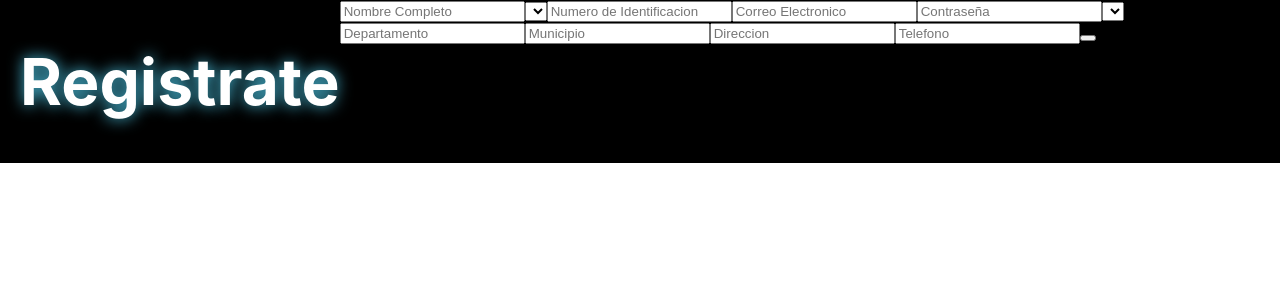
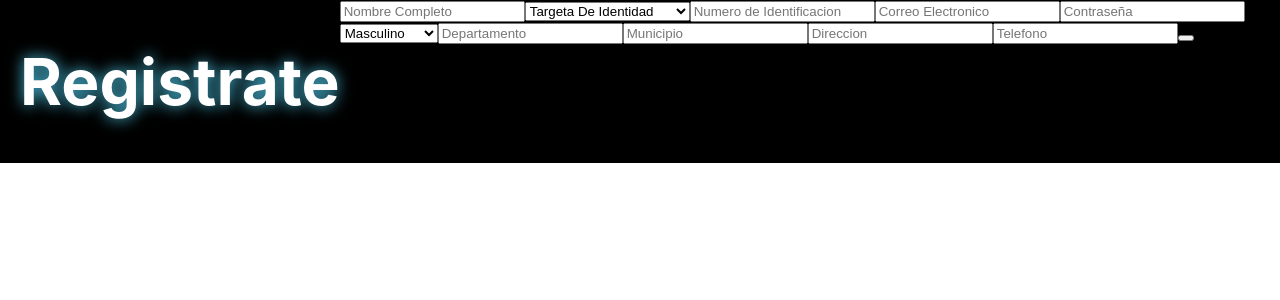
Before and after one commit to sebastianmiracastro/FullMarketProyectApi, a React (Create React App) app: page /Register in a window 1280 px wide. Shown: the top 300 px of the page. Built offline with nearby package versions, Linux system fonts and the light colour scheme; no server answers.

Commit message:
Problemas en post con axios

```diff
--- a/src/Components/UI/LoginViewUI/MainContentLoginPage/MainContentLogin.jsx
+++ b/src/Components/UI/LoginViewUI/MainContentLoginPage/MainContentLogin.jsx
@@ -9,8 +9,6 @@ export const Main = () =>{
     const UrlRequestLogin = "https://localhost:44355/api/UsersRegisters/"
 
     const cookie = new Cookies();
-
-    const  Router = require('react-router-dom')
 
     const [Form, setForm] = useState({
         Correo:'',
--- a/src/Components/UI/RegisterViewUI/MainContentRegister/MainContentRegister.jsx
+++ b/src/Components/UI/RegisterViewUI/MainContentRegister/MainContentRegister.jsx
@@ -2,21 +2,51 @@ import './MainContentRegister.css';
 import React from 'react';
 import axios from 'axios';
 import { Router } from 'react-router';
+import { SaveUser } from '../../../../Service/RegisterService';
 
 export const MainReg = () => {
 
+    const UrlColombia = 'https://www.datos.gov.co/resource/xdk5-pm3f.json';
 
+
+
+    axios.post('https://localhost:44355/api/UsersRegisters', {
+        NombreCompleto: 'Fred',
+        TD: 'Flintstone',
+        NIdentifi: '13324',
+        Correo: 'smasdna',
+        Password: 'dasda',
+        Genero: 'ajsnda',
+        Departamento: 'djasnda',
+        Municipio: 'ansjda',
+        Direccion:'kasndma',
+        Telefono:'21031'
+      }).then(response => console.log(response))
+      .catch(
+
+      )
 
     return(
         <>
         <form>
             <div className='information'>
-                <input className='#' type='text' id='#' placeholder='Nombre Completo'></input>
-                <select className='#' id='#' placeholder='Tipo de Identificacion'></select>
+                <input name="NombreCompleto" className='#' type='text' id='#' placeholder='Nombre Completo'></input>
+                <select className='#' id='#' placeholder='Tipo de Identificacion'>
+                    <option value="1">Targeta De Identidad</option>
+                    <option value="2">Cedula De Ciudadania</option>
+                    <option value="3">Pasaporte</option>
+                    <option value="4">Identificacion Extranjera</option>
+                </select>
                 <input className='#' type='number' id='#' placeholder='Numero de Identificacion'></input>
                 <input className='#' type='text' id='#' placeholder='Correo Electronico'></input>
-                <input className='#' type='text' id='#' placeholder='Contraseña'></input>
-                <select className='#' id='#' placeholder='Genero'></select>
+                <input className='#' type='password' id='#' placeholder='Contraseña'></input>
+                <select className='#' id='#' placeholder='Genero'>
+                    <option value="1">Masculino</option>
+                    <option value="2">Femenino</option>
+                    <option value="3">Transgenero</option>
+                    <option value="4">Otro</option>
+                    <option value="5">Indefinido</option>
+                </select>
                 <input className='#' type='text' id='#' placeholder='Departamento'></input>
                 <input className='#' type='text' id='#' placeholder='Municipio'></input>
                 <input className='#' type='text' id='#' placeholder='Direccion'></input>
--- a/src/Service/RegisterService.js
+++ b/src/Service/RegisterService.js
@@ -1,14 +1,36 @@
-import React from 'react';
+import React, { useState } from 'react';
 import axios from 'axios';
 
 const UrlPostRegister = 'https://localhost:44355/api/UsersRegisters';
 
-export async function SaveUser(UserData){
+export async function SaveUser() {
     try{
+        const [FormRegister, setFormRegister] = useState({
+            NombreCompleto:'',
+            TD:'',
+            NIdentifi: '',
+            Correo: '',
+            Password: '',
+            Genero: '',
+            Departamento: '',
+            Municipio: '',
+            Direccion: '',
+            Telefono: ''
+        });
+        const handleChange=e=>{
+            const {name, value} =e.target;
+            setFormRegister({
+                ...FormRegister,
+                [name]: value
+            })
+            console.log(FormRegister);
+        }
         const response = await axios({
             url: `${UrlPostRegister}`,
             method: 'POST',
-            data: UserData,
+            data: {
+
+            }
         })
 
         return response;
```
